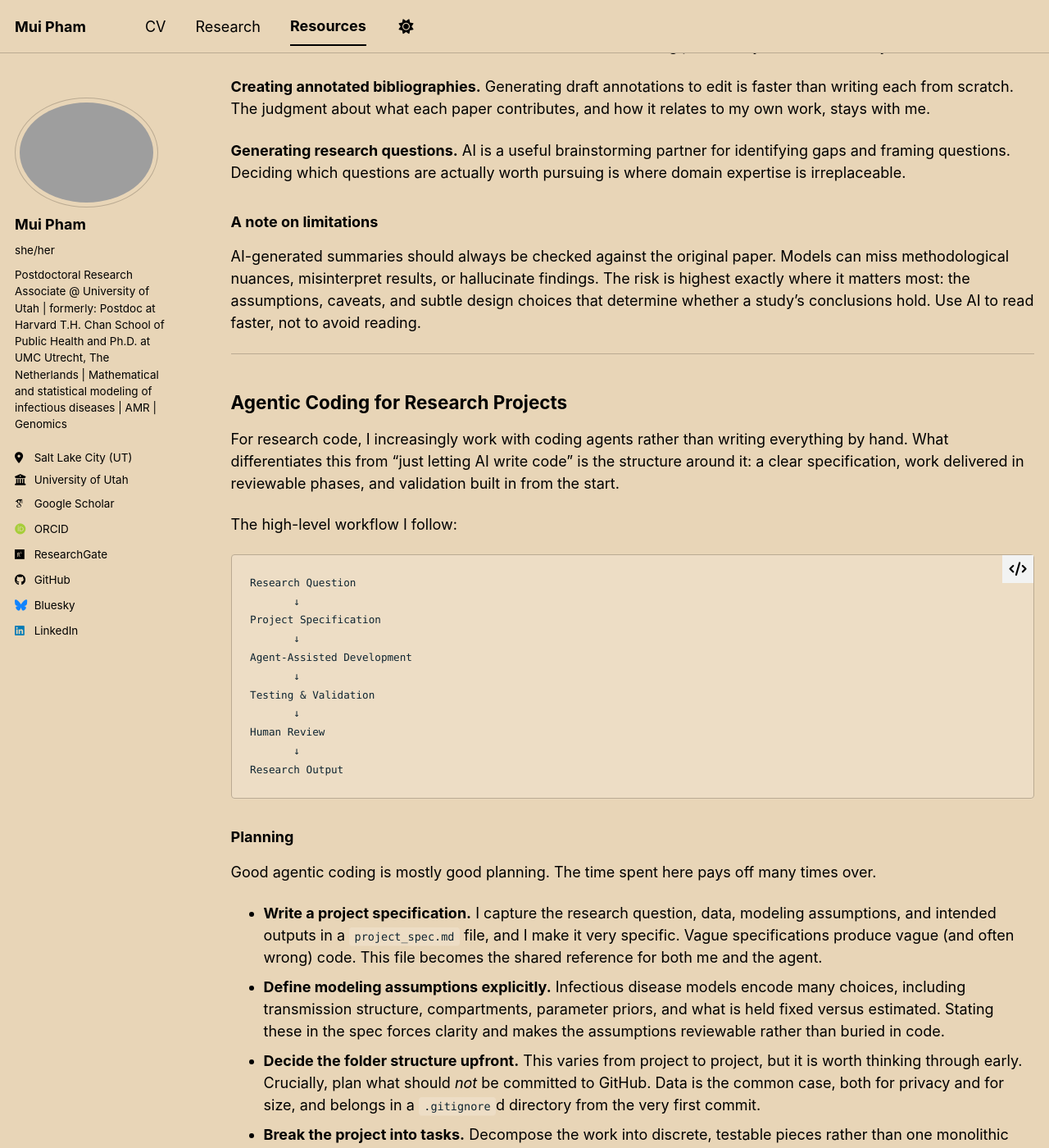
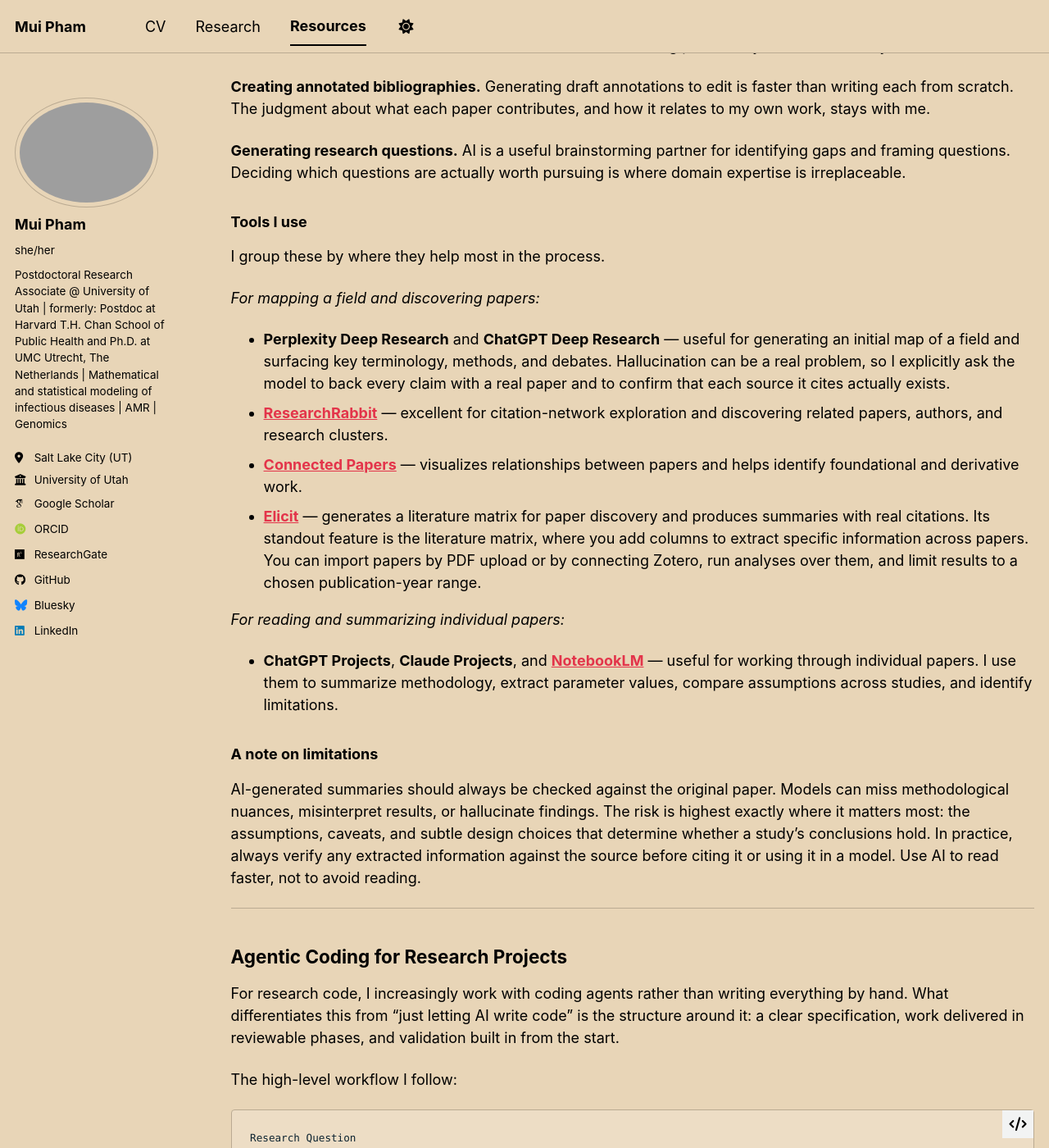
Before and after one commit to tm-pham/tm-pham.github.io, a Jekyll site: the page built from _pages/resources-ai-in-research.md, in a window 1280 px wide and 1400 px high, scrolled down 954 px. Shown: the whole window at 82% size. Built offline with Jekyll 4.4.1, drawn with Linux system fonts in a browser that asks for light colours; some web fonts are replaced; a script bundle is joined from its source files by our own code; library files that are not in the unit come from our copies.

Commit message:
docs: enhance AI in research resources with practical tools and emphasize deliberate usage in training

```diff
--- a/_pages/resources-ai-in-research.md
+++ b/_pages/resources-ai-in-research.md
@@ -31,9 +31,24 @@
 
 **Generating research questions.** AI is a useful brainstorming partner for identifying gaps and framing questions. Deciding which questions are actually worth pursuing is where domain expertise is irreplaceable.
 
+### Tools I use
+
+I group these by where they help most in the process.
+
+*For mapping a field and discovering papers:*
+
+- **Perplexity Deep Research** and **ChatGPT Deep Research** — useful for generating an initial map of a field and surfacing key terminology, methods, and debates. Hallucination can be a real problem, so I explicitly ask the model to back every claim with a real paper and to confirm that each source it cites actually exists.
+- **[ResearchRabbit](https://www.researchrabbit.ai/)** — excellent for citation-network exploration and discovering related papers, authors, and research clusters.
+- **[Connected Papers](https://www.connectedpapers.com/)** — visualizes relationships between papers and helps identify foundational and derivative work.
+- **[Elicit](https://elicit.com/)** — generates a literature matrix for paper discovery and produces summaries with real citations. Its standout feature is the literature matrix, where you add columns to extract specific information across papers. You can import papers by PDF upload or by connecting Zotero, run analyses over them, and limit results to a chosen publication-year range.
+
+*For reading and summarizing individual papers:*
+
+- **ChatGPT Projects**, **Claude Projects**, and **[NotebookLM](https://notebooklm.google.com/)** — useful for working through individual papers. I use them to summarize methodology, extract parameter values, compare assumptions across studies, and identify limitations.
+
 ### A note on limitations
 
-AI-generated summaries should always be checked against the original paper. Models can miss methodological nuances, misinterpret results, or hallucinate findings. The risk is highest exactly where it matters most: the assumptions, caveats, and subtle design choices that determine whether a study's conclusions hold. Use AI to read faster, not to avoid reading.
+AI-generated summaries should always be checked against the original paper. Models can miss methodological nuances, misinterpret results, or hallucinate findings. The risk is highest exactly where it matters most: the assumptions, caveats, and subtle design choices that determine whether a study's conclusions hold. In practice, always verify any extracted information against the source before citing it or using it in a model. Use AI to read faster, not to avoid reading.
 
 ---
 
```
Also changed, not shown: _pages/resources-research-practice.md (+1 -3 lines).
